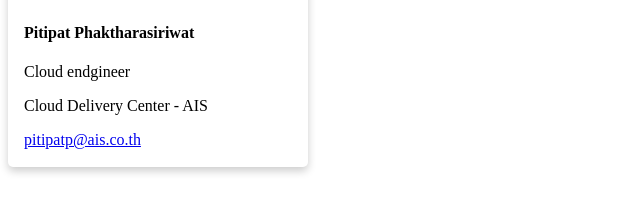
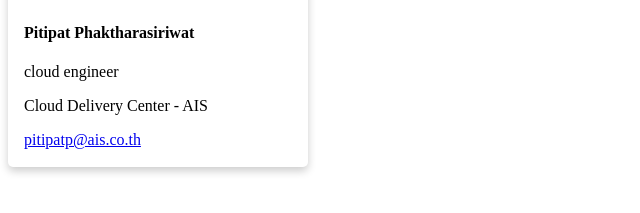
Before and after one commit to pitipatp-ais/pitipatp-ais.github.io, a plain HTML site: page index.html in a window 1280 px wide. Shown: the part 295-508 px from the top of the page, 0-640 px from the left. Drawn offline with Linux system fonts and the light colour scheme.

Commit message:
Update index.html

```diff
--- a/index.html
+++ b/index.html
@@ -31,7 +31,7 @@ img {
   <img src="https://scontent.fbkk8-2.fna.fbcdn.net/v/t39.30808-1/285361904_5494318973964003_3632709270087402606_n.jpg?stp=dst-jpg_p320x320&_nc_cat=106&ccb=1-7&_nc_sid=7206a8&_nc_eui2=AeEbiNS_I39sFilWmMnDh3SfijmRdfdJ11yKOZF190nXXDAyHCAmAPacLcJAf3HDQi4POIWFtgyZONAZe1TvhTtP&_nc_ohc=dsF07fLBKXoAX_a5k2e&tn=nwtEyGsoo1StHMES&_nc_ht=scontent.fbkk8-2.fna&oh=00_AfCAZLuGsWtLLW4AzqF3lUgt6X4C2QGNwYgdump9iID6LQ&oe=63706FA0" alt="Avatar" style="width:100%">
   <div class="container">
     <h4><b>Pitipat Phaktharasiriwat</b></h4>
-    <p>Cloud endgineer</p>
+    <p>cloud engineer</p>
     <p>Cloud Delivery Center - AIS</p>
     <p><a href="mailto:pitipatp@ais.co.th">pitipatp@ais.co.th</a></p>
   </div>
```
